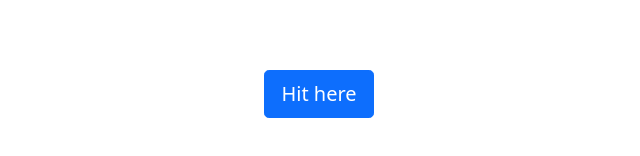
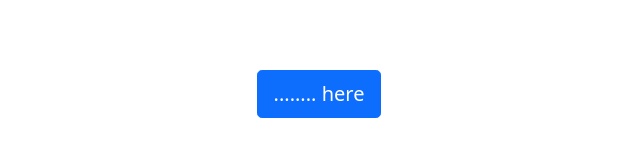
Before and after one commit to tranbuutai/pte-reading, a React (Create React App) app: page / in a window 1280 px wide. Shown: the part 250-406 px from the top of the page, without its empty margins (321-961 px from the left). Built offline with nearby package versions, Linux system fonts and the light colour scheme.

Commit message:
dev init

```diff
--- a/src/components/Common/Home.jsx
+++ b/src/components/Common/Home.jsx
@@ -23,7 +23,7 @@ export function Home() {
             size="lg"
             onClick={() => handleButtonClick()}
           >
-            Hit here
+            ........ here
           </Button>
         </Link>
       </div>
```
